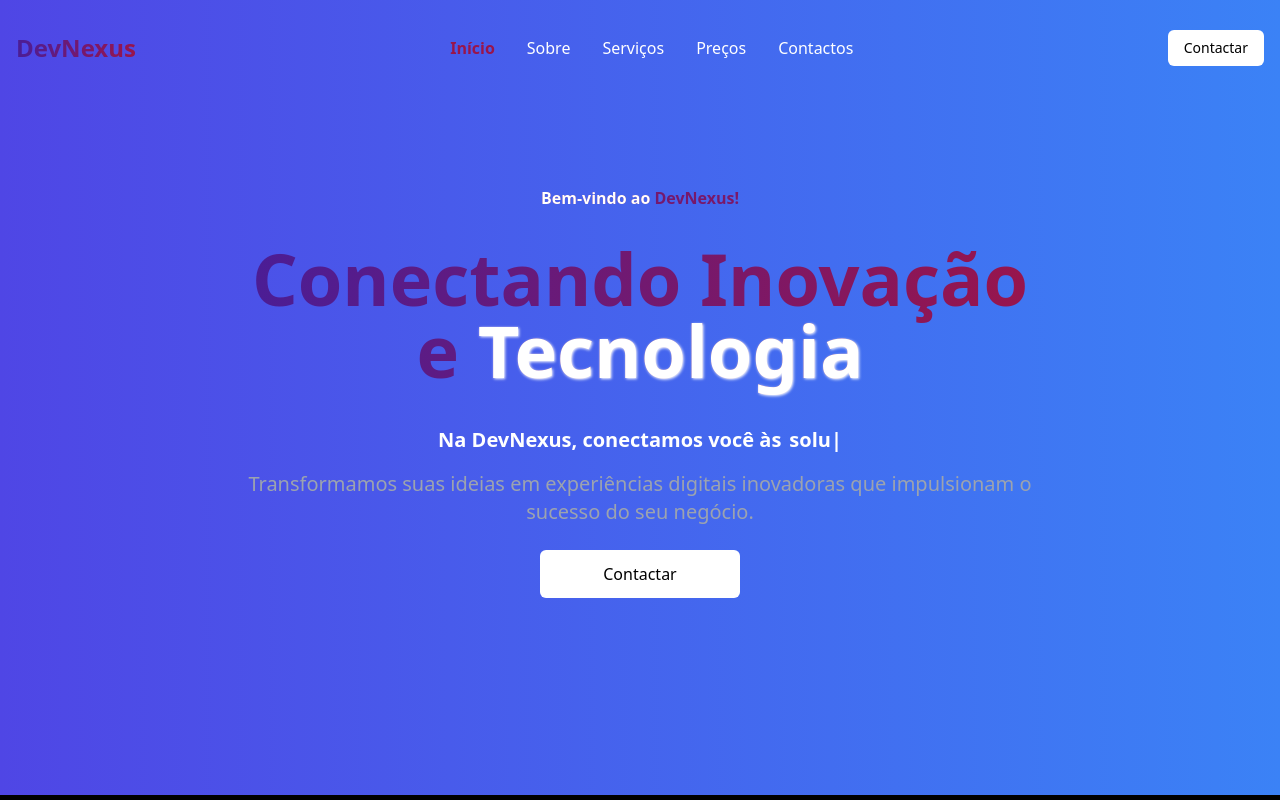
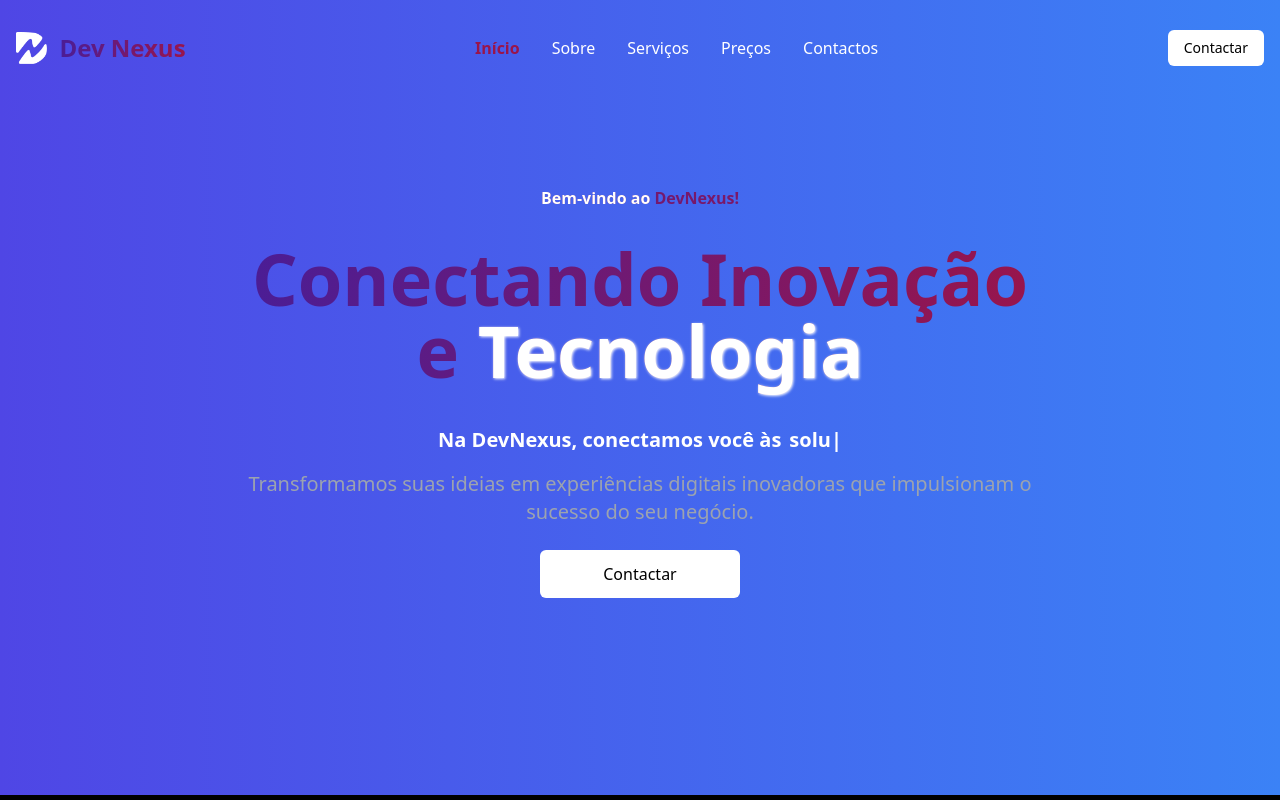
Before and after one commit to HulitosCode/LandingPage, a React (Vite) app: page / in a window 1280 px wide. Shown: the top 800 px of the page. Built offline with nearby package versions, Linux system fonts and the light colour scheme.

Commit message:
Atualizando o site todo

```diff
--- a/src/components/Navbar.jsx
+++ b/src/components/Navbar.jsx
@@ -1,6 +1,7 @@
 import React, { useState } from 'react';
 import { AiOutlineMenu, AiOutlineClose } from 'react-icons/ai';
 import { HashLink as Link } from 'react-router-hash-link';
+import Logo from "../assets/imgs/l.png";
 
 const Navbar = () => {
   const [nav, setNav] = useState(false);
@@ -11,9 +12,10 @@ const Navbar = () => {
 
   return (
       <div className="z-50 max-w-screen-xl h-24 flex flex-wrap items-center justify-between mx-auto p-4">
-        <div className="flex items-center">
+        <div className="flex items-center space-x-3 rtl:space-x-reverse">
+        <img className='h-8' src={Logo} alt="" />
           <a href="#" className="text-2xl font-semibold text-transparent bg-clip-text bg-gradient-to-l from-pink-800 to-purple-900">
-            DevNexus
+            Dev Nexus
           </a>
         </div>
         <div className="flex md:order-2 space-x-3 rtl:space-x-reverse">
```
Also changed, not shown: src/assets/imgs/l.png (added).
